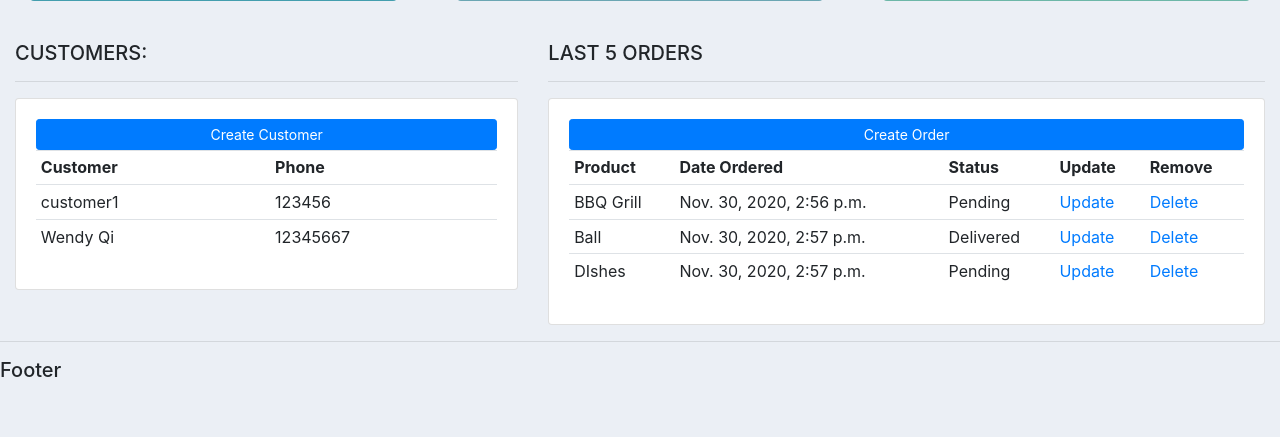
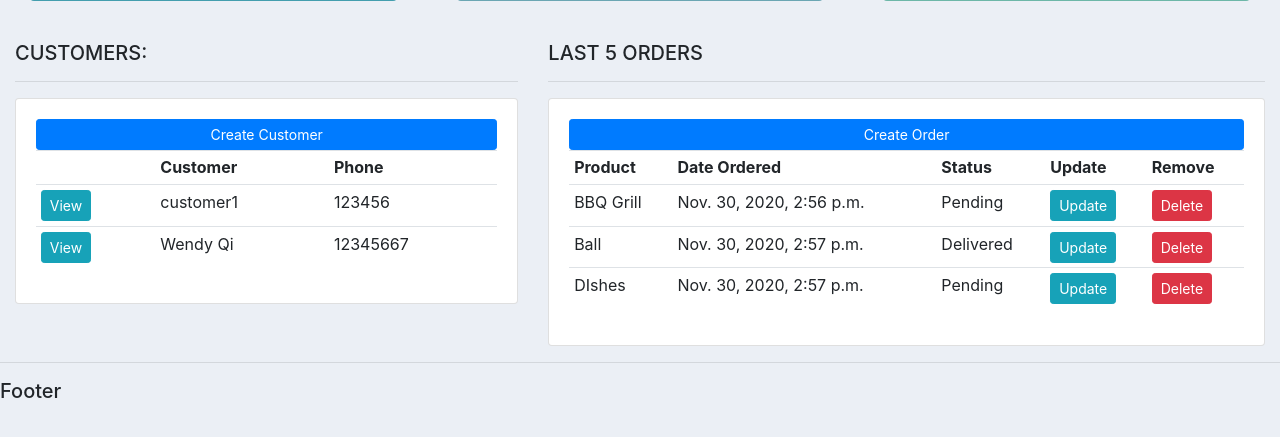
Before and after one commit to imxiaow/django-xw-project, a Django app: page / in a window 1280 px wide. Shown: the part 268-705 px from the top of the page. Run offline with Django 3.2, Linux system fonts and the light colour scheme; data comes from the database, SQL or seed files in the repository; some libraries are stand-ins or nearby versions.

Commit message:
part 2 dynamic url

```diff
--- a/creatDjangoApp1/accounts/templates/accounts/dashboard.html
+++ b/creatDjangoApp1/accounts/templates/accounts/dashboard.html
@@ -13,11 +13,13 @@
 			<a class="btn btn-primary btn-sm btn-block" href="">Create Customer</a>
 			<table class="table table-sm">
 				<tr>
+					<th></th>
 					<th>Customer</th>
 					<th>Phone</th>
 				</tr>
 				{% for customer in customers %}
 					<tr>
+						<td><a class="btn btn-sm btn-info" href="{% url 'customer' customer.id %}">View</a></td>
 						<td>{{customer.name}}</td>
 						<td>{{customer.phone}}</td>
 					</tr>
@@ -46,8 +48,8 @@
 						<td>{{order.product}}</td>
 						<td>{{order.date_created}}</td>
 						<td>{{order.status}}</td>
-						<td><a href="">Update</a></td>
-						<td><a href="">Delete</a></td>
+						<td><a class="btn btn-sm btn-info" href="">Update</a></td>
+						<td><a class="btn btn-sm btn-danger"href="">Delete</a></td>
 					</tr>
 
 				{% endfor %}
--- a/creatDjangoApp1/accounts/templates/accounts/navbar.html
+++ b/creatDjangoApp1/accounts/templates/accounts/navbar.html
@@ -9,10 +9,10 @@
   <div class="collapse navbar-collapse" id="navbarSupportedContent">
     <ul class="navbar-nav mr-auto">
       <li class="nav-item active">
-        <a class="nav-link" href="#">Dashboard </a>
+        <a class="nav-link" href="{% url 'home' %}">Dashboard </a>
       </li>
       <li class="nav-item">
-        <a class="nav-link" href="#">Products</a>
+        <a class="nav-link" href="{% url 'products' %}">Products</a>
       </li>
 
       <li class="nav-item dropdown">
--- a/creatDjangoApp1/accounts/urls.py
+++ b/creatDjangoApp1/accounts/urls.py
@@ -2,8 +2,8 @@ from django.urls import path
 from . import views
 
 urlpatterns = [
-    path('', views.home),
-    path('products/', views.products),
-    path('customer/<str:pk_test>/', views.customer),
+    path('', views.home, name ="home"),
+    path('products/', views.products, name="products"),
+    path('customer/<str:pk_test>/', views.customer, name="customer"),
 
 ]
```
